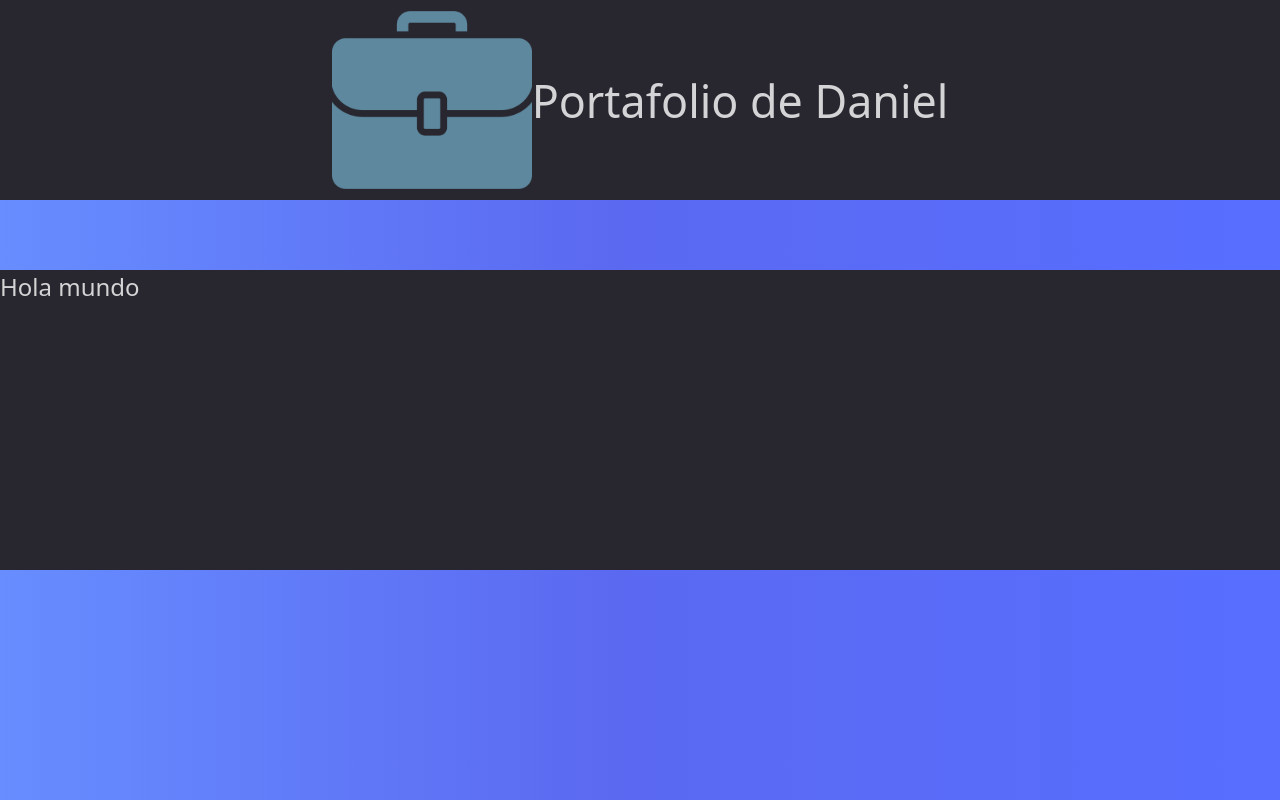
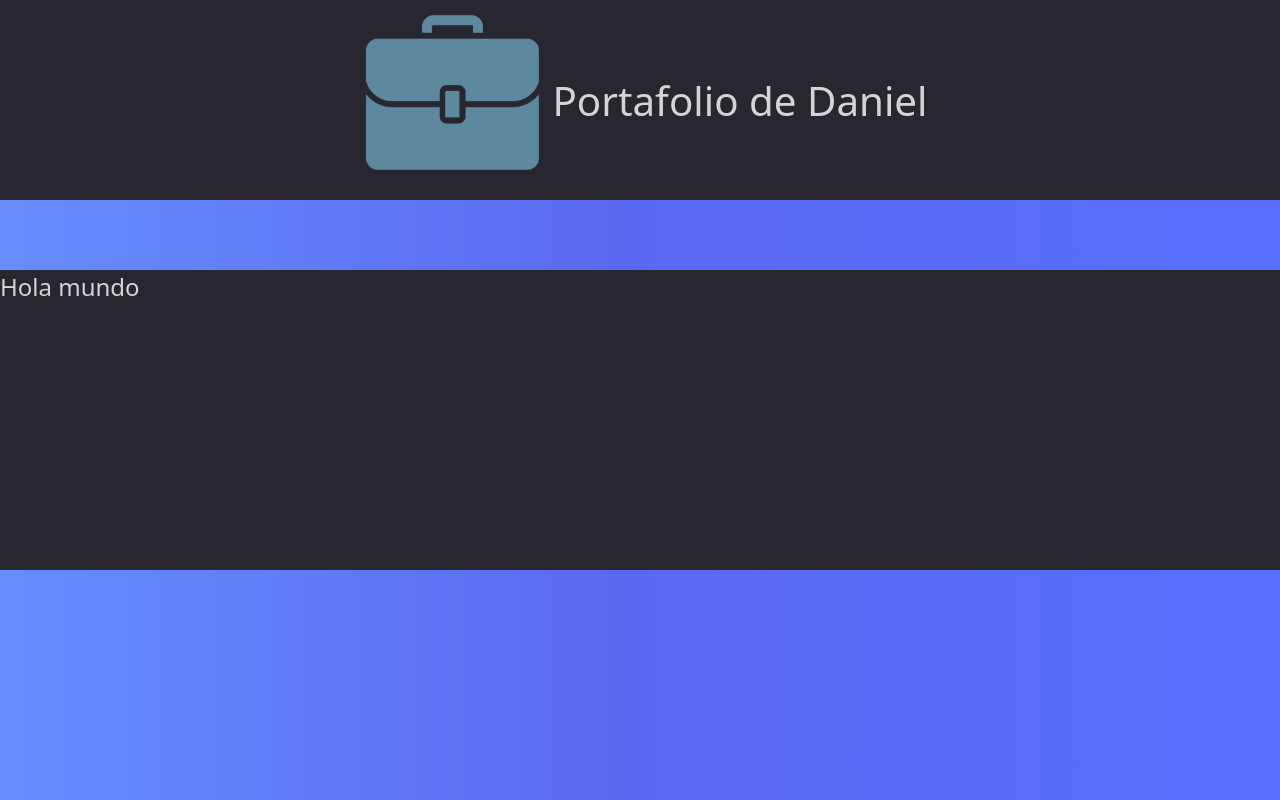
Before and after one commit to Danielerj22/portfolio, a plain HTML site: page docs/index.html in a window 1280 px wide. Drawn offline with Linux system fonts and the light colour scheme.

Commit message:
Added Animation in jumbotron

```diff
--- a/docs/css/styles.css
+++ b/docs/css/styles.css
@@ -4,26 +4,45 @@
   margin: 0;
   font-family: system-ui, -apple-system, BlinkMacSystemFont, 'Segoe UI', Roboto, Oxygen, Ubuntu, Cantarell, 'Open Sans', 'Helvetica Neue', sans-serif;
   font-weight: 500;
+  box-sizing: border-box;
 }
 body {
   background-repeat: no-repeat;
   height: 100vh;
   background: rgb(103,141,255);
-background: linear-gradient(90deg, rgba(103,141,255,1) 0%, rgba(91,105,241,1) 48%, rgba(87,110,255,1) 100%);
+  background: linear-gradient(90deg, rgba(103,141,255,1) 0%, rgba(91,105,241,1) 48%, rgba(87,110,255,1) 100%);
 }
-.titulo{
-  top: 500px;
+
+/* ----- ----- Jumbotron ----- ----- */
+
+.jumbotron {
   display: flex;
   justify-content: center;
   align-items: center;
   background-color: #28272F;
+  font-size: 1.4rem;
   height: 200px;
-  font-size: 1.4rem;
+}
+.jumbotron__img {
+  height: 100%;
+}
+.jumbotron__img img {
+  height: 100%;
+  padding: .6em;
+}
+.jumbotron__img--animation {
+  object-fit: cover;
+  animation-name: downUp;
+  animation-duration: .8s;
+  animation-iteration-count: infinite;
+  animation-timing-function: ease-in;
+  animation-direction: alternate-reverse;
+}
+.jumbotron__title {
+  font-size: 1.8em;
 }
 
-img {
-  width: 200px;
-}
+/* ----- ----- Others Styles ----- ----- */
 
 .caja {
   height: 300px;
@@ -35,6 +54,19 @@ img {
 
 }
 
+/* ----- ----- Scroll Styles ----- ----- */
+
 ::-webkit-scrollbar {
   display: none;
 }
+
+/* ----- ----- Animations ----- ----- */
+
+@keyframes downUp {
+  from {
+    transform: translateY(-10%);
+  }
+  to {
+    transform: translateY(0);
+  }
+}
--- a/docs/index.html
+++ b/docs/index.html
@@ -4,20 +4,33 @@
     <meta charset="UTF-8">
     <meta http-equiv="X-UA-Compatible" content="IE=edge">
     <meta name="viewport" content="width=device-width, initial-scale=1.0, user-scalable=no">
+    <link rel="icon" href="assets/img/daniel.ico">
+
+    <!-- Styles -->
     <link rel="stylesheet" href="css/styles.css">
-    <link rel="icon" href="assets/img/daniel.ico">
     <title>Daniel Román</title>
   </head>
   <body>
-  <div class="titulo">
-    <img src="assets/img/portafolio.png">
-    <h1>Portafolio de Daniel</h1>
-  </div>
-  <div class="caja">
-   <p>Hola mundo</p>
-  </div>
+
+    <!-- Jumbotron  -->
+    <div class="jumbotron">
+      <div class="jumbotron__img">
+        <img class="jumbotron__img--animation" src="assets/img/portfolio.png">
+      </div>
+      <h1 class="jumbotron__title">Portafolio de Daniel</h1>
+    </div>
+
+    <!-- main -->
+    <main class="main">
+
+      <div class="caja">
+       <p>Hola mundo</p>
+      </div>
+
+    </main>
 
 
+    <!-- Scripts -->
     <script src="js/script.js"></script>
   </body>
 </html>
```
Also changed, not shown: docs/assets/img/portfolio.png (renamed from docs/assets/img/portafolio.png), 1 other file.
